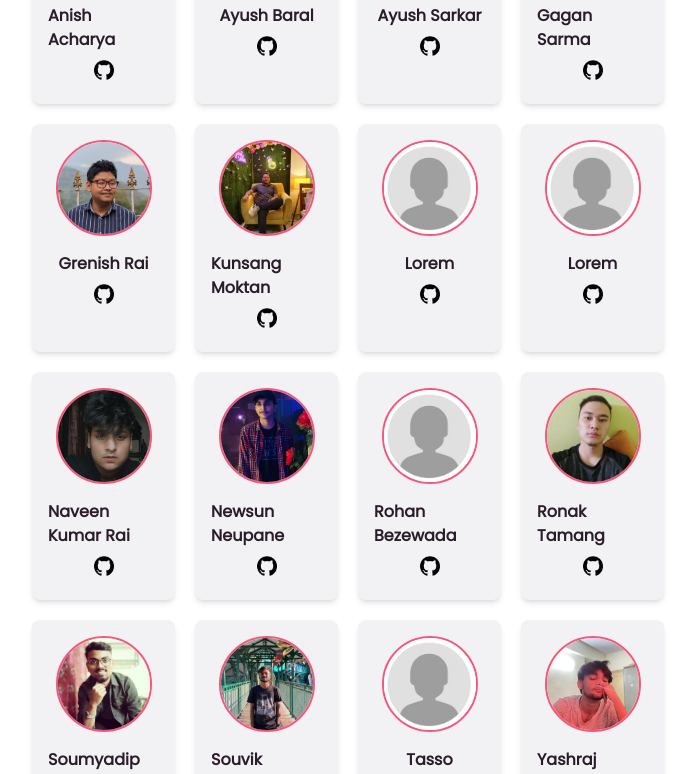
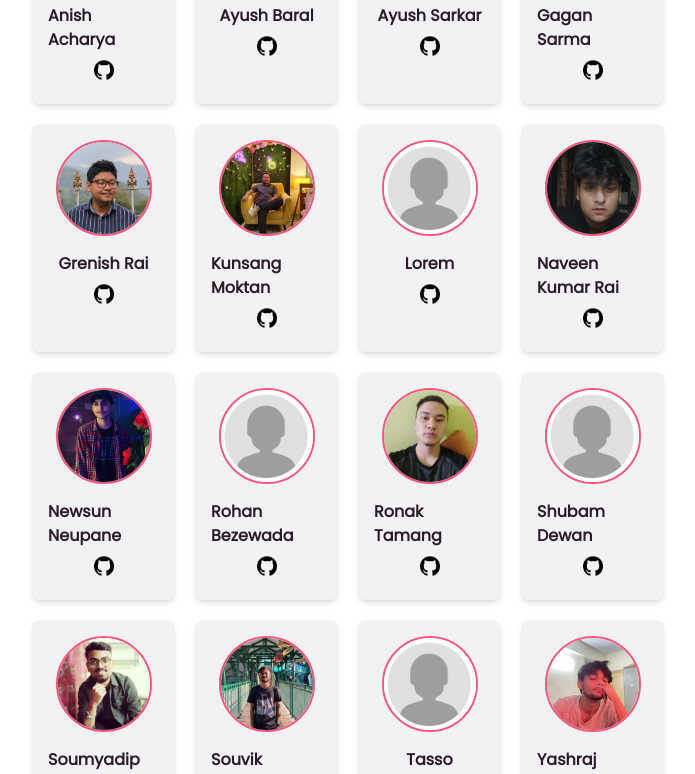
Before and after one commit to Grenish/codersclub, a React (Vite) app: page /members in a window 1280 px wide. Shown: the part 634-1408 px from the top of the page, without its empty margins (292-987 px from the left). Built offline with nearby package versions, Linux system fonts and the light colour scheme.

Commit message:
Update index.js

```diff
--- a/src/constant/index.js
+++ b/src/constant/index.js
@@ -96,7 +96,7 @@ export const members = [
   },
   {
     id: 14,
-    name: "Lorem",
+    name: "Shubam Dewan",
     photoUrl: rohan,
     github: "",
   },
```
